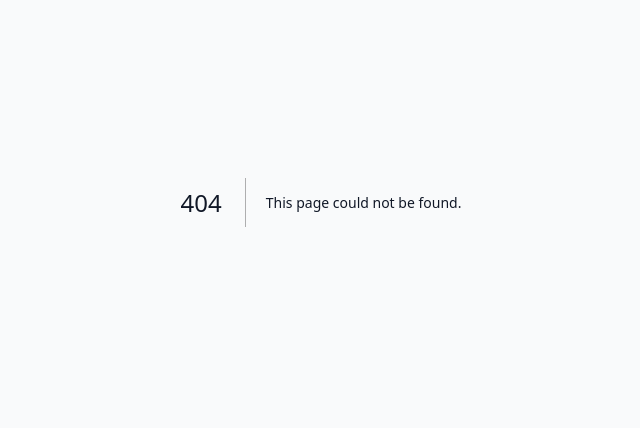
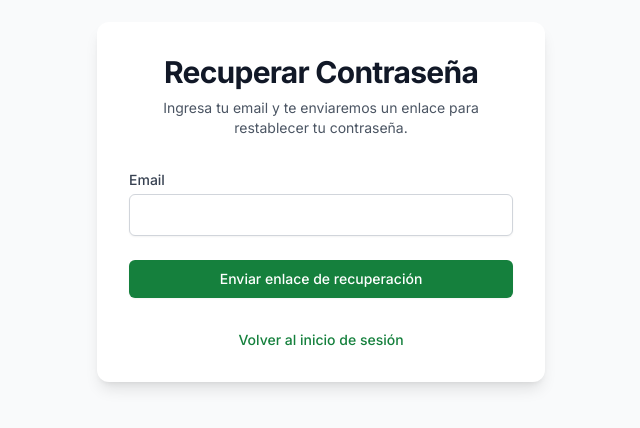
Before and after one commit to duartefacu120-create/soy-fungi-score, a Next.js app: page /forgot-password in a window 1280 px wide. Before the commit this address had no page. Shown: the part 198-626 px from the top of the page, without its empty margins (319-959 px from the left). Built offline with nearby package versions, Linux system fonts and the light colour scheme.

Commit message:
Fix authentication and add forgot password functionality

```diff
--- a/app/actions.ts
+++ b/app/actions.ts
@@ -9,6 +9,11 @@ import { getUserSession, setUserSession, clearUserSession } from "@/lib/auth";
 
 export async function login(formData: FormData) {
     const email = formData.get("email") as string;
+    const password = formData.get("password") as string;
+
+    if (!email || !password) {
+        return { error: "Email y contraseña son requeridos." };
+    }
 
     const user = await prisma.profile.findUnique({
         where: { email },
@@ -16,7 +21,15 @@ export async function login(formData: FormData) {
     });
 
     if (!user) {
-        return signup(formData);
+        return { error: "Usuario no encontrado o contraseña incorrecta." };
+    }
+
+    // Verify password
+    const bcrypt = require("bcryptjs");
+    const passwordMatch = await bcrypt.compare(password, user.password);
+
+    if (!passwordMatch) {
+        return { error: "Usuario no encontrado o contraseña incorrecta." };
     }
 
     await setUserSession(email);
@@ -25,16 +38,25 @@ export async function login(formData: FormData) {
 
 export async function signup(formData: FormData) {
     const email = formData.get("email") as string;
+    const password = formData.get("password") as string;
     const companyName = (formData.get("company_name") as string) || email.split("@")[0];
+
+    if (!email || !password) {
+        return { error: "Email y contraseña son requeridos." };
+    }
 
     const existingUser = await prisma.profile.findUnique({
         where: { email },
     });
 
     if (existingUser) {
-        throw new Error("El usuario ya existe.");
+        return { error: "El usuario ya existe." };
     }
 
+    const bcrypt = require("bcryptjs");
+    const hashedPassword = await bcrypt.hash(password, 10);
+
+    try {
         const organization = await prisma.organization.create({
             data: { name: companyName }
         });
@@ -42,6 +64,7 @@ export async function signup(formData: FormData) {
         const profile = await prisma.profile.create({
             data: {
                 email,
+                password: hashedPassword,
                 organization_id: organization.id
             },
         });
@@ -54,11 +77,37 @@ export async function signup(formData: FormData) {
 
         await setUserSession(email);
         redirect("/campaigns/new");
+    } catch (e: any) {
+        return { error: "Error al crear la cuenta. Intente nuevamente." };
+    }
 }
 
 export async function logout() {
     await clearUserSession();
     redirect("/login");
+}
+
+export async function forgotPassword(formData: FormData) {
+    const email = formData.get("email") as string;
+
+    if (!email) {
+        return { error: "El email es requerido." };
+    }
+
+    const user = await prisma.profile.findUnique({
+        where: { email }
+    });
+
+    // We don't want to reveal if a user exists or not for security
+    if (user) {
+        // In a real app, you would:
+        // 1. Generate a secure token
+        // 2. Save it in the database with an expiration date
+        // 3. Send an email with a link like /reset-password?token=XYZ
+        console.log(`[SIMULATION] Sending password reset email to: ${email}`);
+    }
+
+    return { success: true };
 }
 
 export async function deleteAccount() {
--- /dev/null
+++ b/app/forgot-password/page.tsx
@@ -0,0 +1,89 @@
+"use client";
+
+import Link from "next/link";
+import { useState } from "react";
+import { forgotPassword } from "@/app/actions";
+
+export default function ForgotPasswordPage() {
+    const [email, setEmail] = useState("");
+    const [isLoading, setIsLoading] = useState(false);
+    const [message, setMessage] = useState<{ type: 'success' | 'error', text: string } | null>(null);
+
+    async function handleSubmit(e: React.FormEvent) {
+        e.preventDefault();
+        setIsLoading(true);
+        setMessage(null);
+
+        try {
+            const formData = new FormData();
+            formData.append("email", email);
+            const result = await forgotPassword(formData);
+
+            if (result && result.error) {
+                setMessage({ type: 'error', text: result.error });
+            } else {
+                setMessage({ type: 'success', text: "Si el correo existe en nuestro sistema, recibirás instrucciones para restablecer tu contraseña en unos momentos." });
+            }
+        } catch (error) {
+            setMessage({ type: 'error', text: "Ocurrió un error inesperado. Intente más tarde." });
+        } finally {
+            setIsLoading(false);
+        }
+    }
+
+    return (
+        <div className="flex min-h-screen items-center justify-center bg-gray-50 p-4">
+            <div className="w-full max-w-md space-y-8 rounded-xl bg-white p-8 shadow-lg">
+                <div className="text-center">
+                    <h2 className="text-3xl font-bold tracking-tight text-gray-900">Recuperar Contraseña</h2>
+                    <p className="mt-2 text-sm text-gray-600">
+                        Ingresa tu email y te enviaremos un enlace para restablecer tu contraseña.
+                    </p>
+                </div>
+
+                {message && (
+                    <div className={`rounded-md p-4 text-sm border ${message.type === 'success'
+                            ? 'bg-green-50 text-green-700 border-green-200'
+                            : 'bg-red-50 text-red-700 border-red-200'
+                        }`}>
+                        {message.text}
+                    </div>
+                )}
+
+                {!(message?.type === 'success') && (
+                    <form onSubmit={handleSubmit} className="mt-8 space-y-6">
+                        <div>
+                            <label htmlFor="email" className="block text-sm font-medium text-gray-700">Email</label>
+                            <input
+                                id="email"
+                                name="email"
+                                type="email"
+                                autoComplete="email"
+                                required
+                                value={email}
+                                onChange={(e) => setEmail(e.target.value)}
+                                className="mt-1 block w-full rounded-md border border-gray-300 px-3 py-2 shadow-sm focus:border-green-500 focus:outline-none focus:ring-green-500"
+                            />
+                        </div>
+
+                        <div>
+                            <button
+                                type="submit"
+                                disabled={isLoading}
+                                className="flex w-full justify-center rounded-md border border-transparent bg-green-700 px-4 py-2 text-sm font-medium text-white shadow-sm hover:bg-green-800 focus:outline-none focus:ring-2 focus:ring-green-500 focus:ring-offset-2 disabled:opacity-50 disabled:cursor-not-allowed"
+                            >
+                                {isLoading ? "Enviando..." : "Enviar enlace de recuperación"}
+                            </button>
+                        </div>
+                    </form>
+                )}
+
+                <div className="text-center text-sm">
+                    <Link href="/login" className="font-medium text-green-700 hover:text-green-600">
+                        Volver al inicio de sesión
+                    </Link>
+                </div>
+            </div>
+        </div>
+    );
+}
--- a/app/login/page.tsx
+++ b/app/login/page.tsx
@@ -1,7 +1,23 @@
+"use client";
+
 import Link from "next/link";
 import { login } from "@/app/actions";
+import { useState } from "react";
 
 export default function LoginPage() {
+    const [error, setError] = useState<string | null>(null);
+    const [isLoading, setIsLoading] = useState(false);
+
+    async function handleSubmit(formData: FormData) {
+        setIsLoading(true);
+        setError(null);
+        const result = await login(formData);
+        if (result && result.error) {
+            setError(result.error);
+            setIsLoading(false);
+        }
+    }
+
     return (
         <div className="flex min-h-screen items-center justify-center bg-gray-50 p-4">
             <div className="w-full max-w-md space-y-8 rounded-xl bg-white p-8 shadow-lg">
@@ -12,7 +28,13 @@ export default function LoginPage() {
                     </p>
                 </div>
 
-                <form action={login} className="mt-8 space-y-6">
+                {error && (
+                    <div className="rounded-md bg-red-50 p-4 text-sm text-red-700 border border-red-200">
+                        {error}
+                    </div>
+                )}
+
+                <form action={handleSubmit} className="mt-8 space-y-6">
                     <div className="space-y-4">
                         <div>
                             <label htmlFor="email" className="block text-sm font-medium text-gray-700">Email</label>
@@ -26,24 +48,33 @@ export default function LoginPage() {
                             />
                         </div>
                         <div>
-                            <label htmlFor="password" className="block text-sm font-medium text-gray-700">Contraseña</label>
+                            <div className="flex items-center justify-between">
+                                <label htmlFor="password" className="block text-sm font-medium text-gray-700">Contraseña</label>
+                                <Link
+                                    href="/forgot-password"
+                                    className="text-xs font-medium text-green-700 hover:text-green-600"
+                                >
+                                    ¿Olvidaste tu contraseña?
+                                </Link>
+                            </div>
                             <input
                                 id="password"
                                 name="password"
                                 type="password"
                                 autoComplete="current-password"
+                                required
                                 className="mt-1 block w-full rounded-md border border-gray-300 px-3 py-2 shadow-sm focus:border-green-500 focus:outline-none focus:ring-green-500"
                             />
-                            <p className="mt-1 text-xs text-gray-500">Demo: cualquier contraseña funciona</p>
                         </div>
                     </div>
 
                     <div>
                         <button
                             type="submit"
-                            className="flex w-full justify-center rounded-md border border-transparent bg-green-700 px-4 py-2 text-sm font-medium text-white shadow-sm hover:bg-green-800 focus:outline-none focus:ring-2 focus:ring-green-500 focus:ring-offset-2"
+                            disabled={isLoading}
+                            className="flex w-full justify-center rounded-md border border-transparent bg-green-700 px-4 py-2 text-sm font-medium text-white shadow-sm hover:bg-green-800 focus:outline-none focus:ring-2 focus:ring-green-500 focus:ring-offset-2 disabled:opacity-50 disabled:cursor-not-allowed"
                         >
-                            Ingresar
+                            {isLoading ? "Ingresando..." : "Ingresar"}
                         </button>
                     </div>
                 </form>
--- a/app/signup/page.tsx
+++ b/app/signup/page.tsx
@@ -1,7 +1,31 @@
+"use client";
+
 import Link from "next/link";
 import { signup } from "@/app/actions";
+import { useState } from "react";
 
 export default function SignupPage() {
+    const [error, setError] = useState<string | null>(null);
+    const [isLoading, setIsLoading] = useState(false);
+
+    async function handleSubmit(formData: FormData) {
+        setIsLoading(true);
+        setError(null);
+
+        const password = formData.get("password") as string;
+        if (password.length < 6) {
+            setError("La contraseña debe tener al menos 6 caracteres.");
+            setIsLoading(false);
+            return;
+        }
+
+        const result = await signup(formData);
+        if (result && result.error) {
+            setError(result.error);
+            setIsLoading(false);
+        }
+    }
+
     return (
         <div className="flex min-h-screen items-center justify-center bg-gray-50 p-4">
             <div className="w-full max-w-md space-y-8 rounded-xl bg-white p-8 shadow-lg">
@@ -12,7 +36,13 @@ export default function SignupPage() {
                     </p>
                 </div>
 
-                <form action={signup} className="mt-8 space-y-6">
+                {error && (
+                    <div className="rounded-md bg-red-50 p-4 text-sm text-red-700 border border-red-200">
+                        {error}
+                    </div>
+                )}
+
+                <form action={handleSubmit} className="mt-8 space-y-6">
                     <div className="space-y-4">
                         <div>
                             <label htmlFor="email" className="block text-sm font-medium text-gray-700">Email</label>
@@ -42,18 +72,20 @@ export default function SignupPage() {
                                 name="password"
                                 type="password"
                                 autoComplete="new-password"
+                                required
                                 className="mt-1 block w-full rounded-md border border-gray-300 px-3 py-2 shadow-sm focus:border-green-500 focus:outline-none focus:ring-green-500"
                             />
-                            <p className="mt-1 text-xs text-gray-500">Demo: cualquier contraseña funciona</p>
+                            <p className="mt-1 text-xs text-gray-500">Mínimo 6 caracteres</p>
                         </div>
                     </div>
 
                     <div>
                         <button
                             type="submit"
-                            className="flex w-full justify-center rounded-md border border-transparent bg-green-700 px-4 py-2 text-sm font-medium text-white shadow-sm hover:bg-green-800 focus:outline-none focus:ring-2 focus:ring-green-500 focus:ring-offset-2"
+                            disabled={isLoading}
+                            className="flex w-full justify-center rounded-md border border-transparent bg-green-700 px-4 py-2 text-sm font-medium text-white shadow-sm hover:bg-green-800 focus:outline-none focus:ring-2 focus:ring-green-500 focus:ring-offset-2 disabled:opacity-50 disabled:cursor-not-allowed"
                         >
-                            Registrarse
+                            {isLoading ? "Creando cuenta..." : "Registrarse"}
                         </button>
                     </div>
                 </form>
--- a/package.json
+++ b/package.json
@@ -13,6 +13,8 @@
     "@prisma/client": "^5.22.0",
     "@supabase/ssr": "^0.1.0",
     "@supabase/supabase-js": "^2.39.0",
+    "@types/bcryptjs": "^2.4.6",
+    "bcryptjs": "^3.0.3",
     "class-variance-authority": "^0.7.0",
     "clsx": "^2.1.0",
     "lucide-react": "^0.330.0",
```
Also changed, not shown: 2 other files (tests, documents, lock files or other folders). Lines whose indentation alone changed are shown as unchanged.
